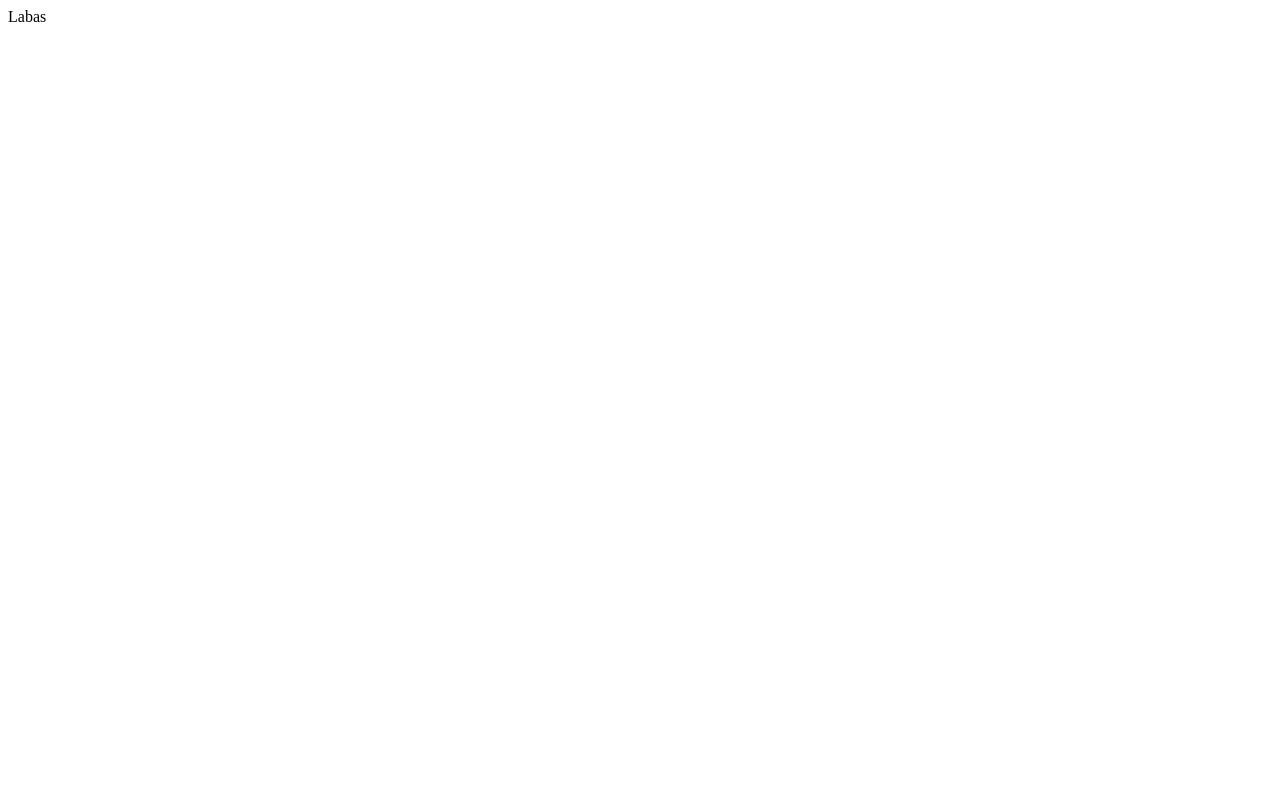
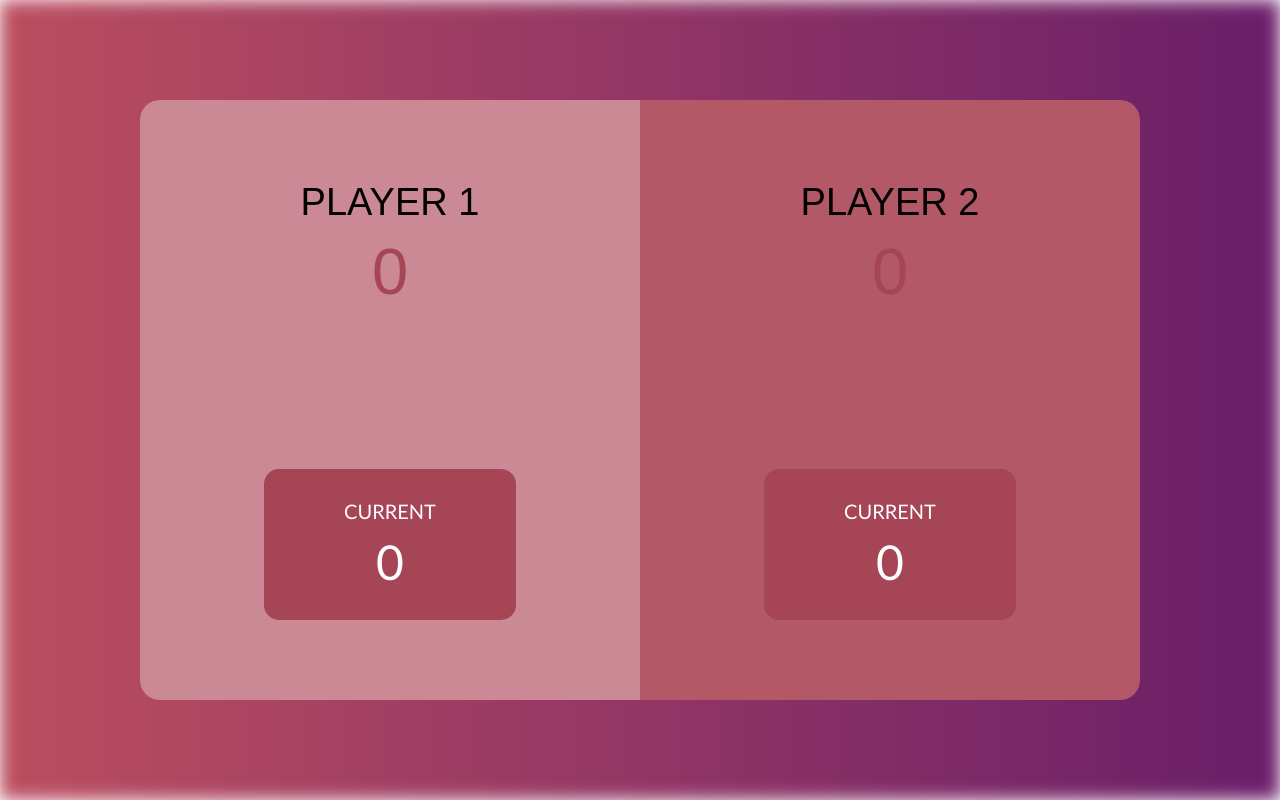
Before and after one commit to SigitaZaromskiene/Roll-the-dice-game, a website: page index.html in a window 1280 px wide. Drawn offline with Linux system fonts and the light colour scheme.

Commit message:
Layout css

```diff
--- a/css/component.css
+++ b/css/component.css
@@ -0,0 +1,63 @@
+body .container {
+  height: 600px;
+  width: 500px;
+  background-color: var(--color-1);
+}
+
+body .containers {
+  margin: 0px 30px 0px 30px;
+}
+.containers .left {
+  border-top-left-radius: 20px;
+  border-bottom-left-radius: 20px;
+}
+
+.containers .right {
+  border-top-right-radius: 20px;
+  border-bottom-right-radius: 20px;
+  background-color: rgb(179, 88, 103);
+}
+
+.containers > .container {
+  display: flex;
+  flex-direction: column;
+  justify-content: center;
+  gap: 160px;
+  align-items: center;
+}
+
+.container > .player-main-points > h1 {
+  font-size: 38px;
+  text-transform: uppercase;
+  font-family: sans-serif;
+  font-weight: 500;
+  margin-bottom: 10px;
+}
+
+.container > .player-main-points > h2 {
+  font-size: 65px;
+  text-transform: uppercase;
+  font-family: sans-serif;
+  font-weight: 500;
+  text-align: center;
+  color: var(--color-2);
+}
+
+.container > .current-points-box {
+  background-color: var(--color-2);
+  padding: 30px 80px;
+  border-radius: 15px;
+  color: white;
+}
+
+.container > .current-points-box > .current {
+  font-size: 20px;
+  text-transform: uppercase;
+  margin-bottom: 10px;
+}
+
+.container > .current-points-box > p {
+  font-size: 48px;
+  text-transform: uppercase;
+  text-align: center;
+}
--- a/css/layout.css
+++ b/css/layout.css
@@ -0,0 +1,36 @@
+:root {
+  --color-1: rgb(202, 137, 148);
+  --color-2: rgb(165, 69, 85);
+}
+
+body,
+body * {
+  margin: 0;
+  padding: 0;
+  box-sizing: border-box;
+  vertical-align: top;
+}
+
+body {
+  font-family: "Gill Sans", "Gill Sans MT", "Gill Sans", "Gill Sans MT", Calibri,
+    sans-sarif;
+}
+
+body > .blur-background {
+  width: 100%;
+  height: 100%;
+  background: linear-gradient(to right, rgb(187, 78, 96), rgb(105, 30, 105));
+  filter: blur(8.5px);
+  display: inline-block;
+  position: fixed;
+  top: 0px;
+  left: 0px;
+  z-index: -1;
+}
+
+body > .containers {
+  height: 100vh;
+  display: flex;
+  justify-content: center;
+  align-items: center;
+}
--- a/index.html
+++ b/index.html
@@ -5,9 +5,6 @@
     <meta http-equiv="X-UA-Compatible" content="IE=edge" />
     <meta name="viewport" content="width=device-width, initial-scale=1.0" />
     <title>Number game</title>
-    <link rel="stylesheet" href="./css/component.css" />
-    <link rel="stylesheet" href="./css/layout.css" />
-
     <link rel="shortcut icon" href="./favicon.ico" type="image/x-icon" />
     <link
       rel="apple-touch-icon"
@@ -34,8 +31,32 @@
     />
     <meta name="msapplication-TileColor" content="#da532c" />
     <meta name="theme-color" content="#ffffff" />
+    <link rel="stylesheet" href="./css/component.css" />
+    <link rel="stylesheet" href="./css/layout.css" />
   </head>
   <body>
-    <div>Labas</div>
+    <div class="blur-background"></div>
+    <div class="containers">
+      <div class="container left">
+        <div class="player-main-points">
+          <h1>Player 1</h1>
+          <h2>0</h2>
+        </div>
+        <div class="current-points-box">
+          <p class="current">Current</p>
+          <p>0</p>
+        </div>
+      </div>
+      <div class="container right">
+        <div class="player-main-points">
+          <h1>Player 2</h1>
+          <h2>0</h2>
+        </div>
+        <div class="current-points-box">
+          <p class="current">Current</p>
+          <p>0</p>
+        </div>
+      </div>
+    </div>
   </body>
 </html>
```
